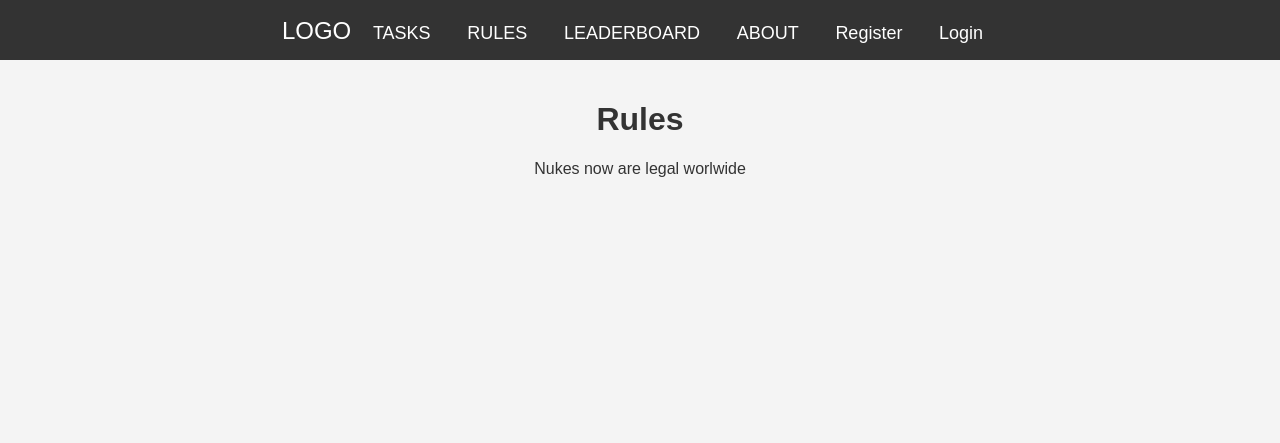
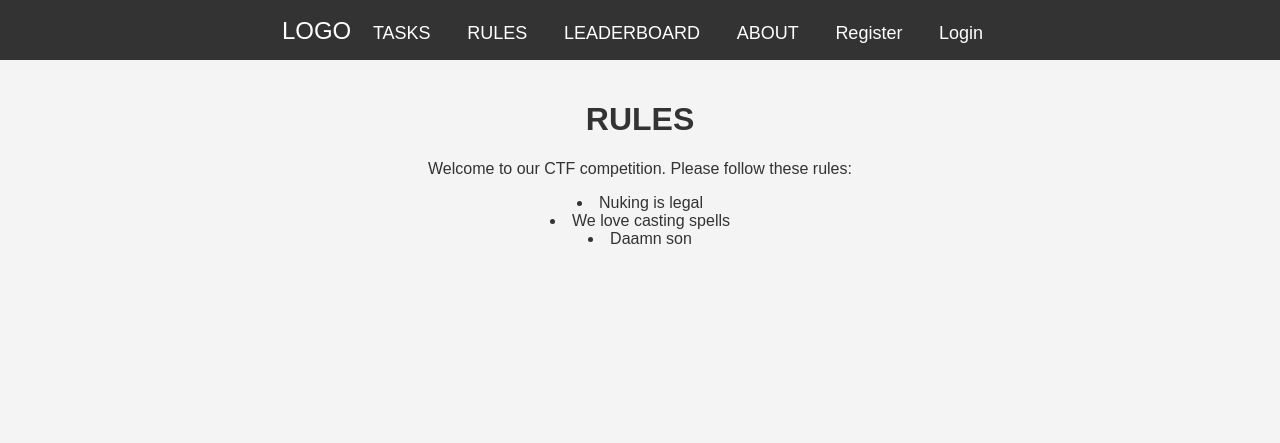
Before and after one commit to incelcure/CTF2, a Django app: page /rules/ in a window 1280 px wide. Shown: the top 443 px of the page. Run offline with Django 5.2, Linux system fonts and the light colour scheme.

Commit message:
changed pages

```diff
--- a/ctf/task/templates/task/leaderboard.html
+++ b/ctf/task/templates/task/leaderboard.html
@@ -1,7 +1,7 @@
 {% extends 'task/base.html' %}
 
 {% block content %}
-<h1>Leaderboard</h1>
+<h1>LEADERBOARD</h1>
 <table>
     <thead>
         <tr>
--- a/ctf/task/templates/task/rules.html
+++ b/ctf/task/templates/task/rules.html
@@ -1,6 +1,11 @@
 {% extends 'task/base.html' %}
 
 {% block content %}
-<h1>Rules</h1>
-<p>Nukes now are legal worlwide</p>
+<h1>RULES</h1>
+<p>Welcome to our CTF competition. Please follow these rules:</p>
+
+    <li>Nuking is legal</li>
+    <li>We love casting spells</li>
+    <li>Daamn son</li>
+
 {% endblock %}
```
Also changed, not shown: ctf/task/templates/task/task_list.html (+5 -3 lines), ctf/task/templates/task/login.html (line endings or trailing spaces).
